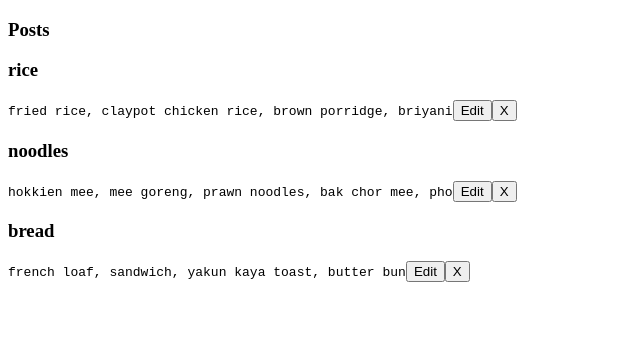
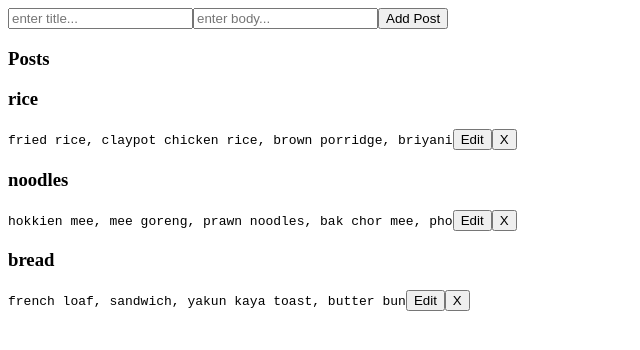
Before and after one commit to Paddlepop25/react-post-app-class-components, a React (Create React App) app: page / in a window 1280 px wide. Shown: the top 350 px of the page, without its empty margins (0-640 px from the left). Built offline with nearby package versions, Linux system fonts and the light colour scheme.

Commit message:
handleChange on input text fields in AddPost

```diff
--- a/src/App.js
+++ b/src/App.js
@@ -1,5 +1,6 @@
 import React, { Component } from 'react'
 import Posts from './components/Posts'
+import AddPost from './components/AddPost'
 import './App.css'
 
 class App extends Component {
@@ -38,6 +39,7 @@ class App extends Component {
   render() {
     return (
       <>
+        <AddPost />
         <Posts posts={this.state.posts} delPost={this.deletePost} />
       </>
     )
--- /dev/null
+++ b/src/components/AddPost.js
@@ -0,0 +1,40 @@
+import React, { Component } from 'react'
+
+class AddPost extends Component {
+  state = {
+    title: '',
+    body: '',
+  }
+
+  handleChange = (event) => {
+    this.setState({
+      [event.target.name]: event.target.value,
+    })
+  }
+
+  render() {
+    return (
+      <>
+        <form>
+          <input
+            type='text'
+            onChange={this.handleChange}
+            name='title'
+            value={this.state.title}
+            placeholder='enter title...'
+          />
+          <input
+            type='text'
+            onChange={this.handleChange}
+            name='body'
+            value={this.state.body}
+            placeholder='enter body...'
+          />
+          <button type='submit'>Add Post</button>
+        </form>
+      </>
+    )
+  }
+}
+
+export default AddPost
```
Also changed, not shown: 1 other file (tests, documents, lock files or other folders).
